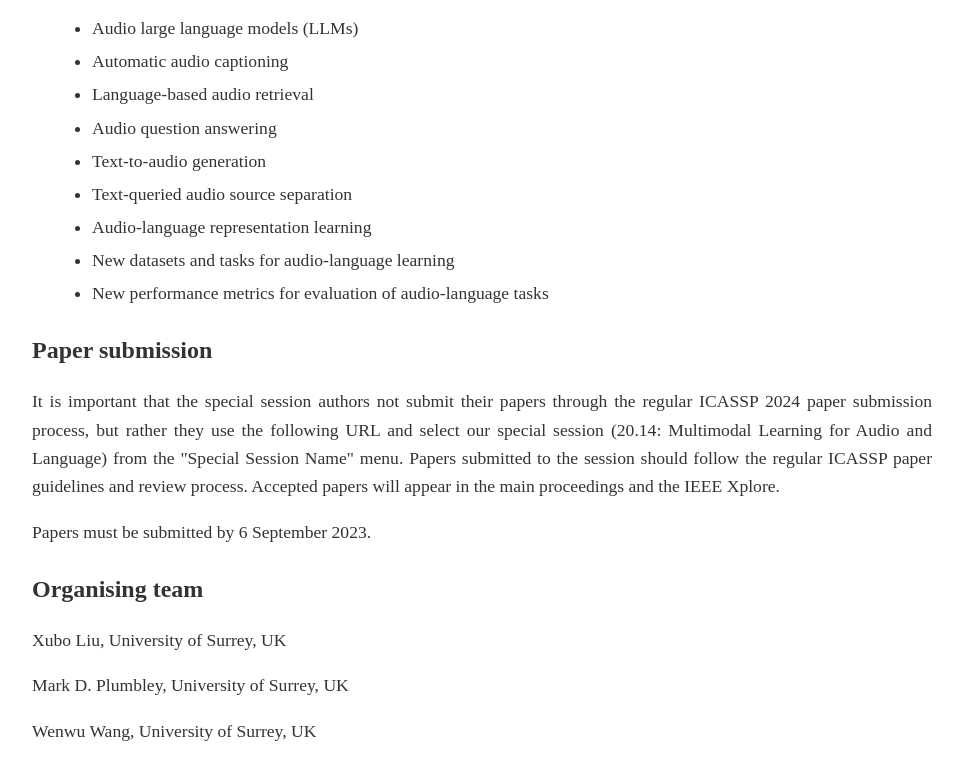
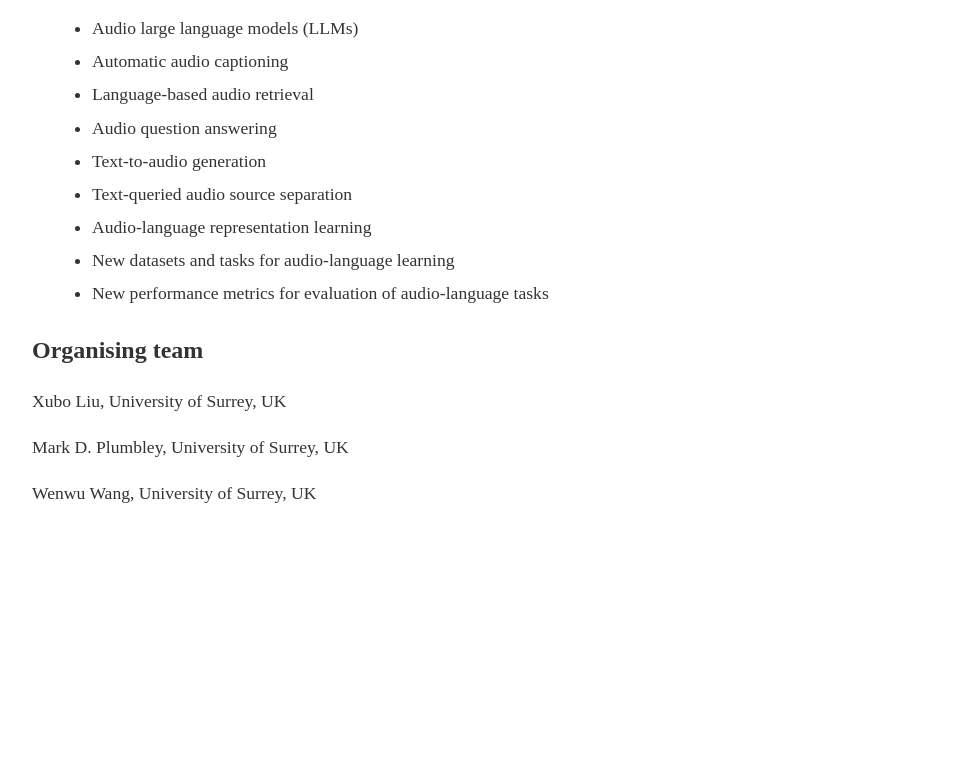
Before and after one commit to liuxubo717/ML4AL, a plain HTML site: page index.html in a window 1280 px wide. Shown: the part 1042-1822 px from the top of the page, without its empty margins (158-1121 px from the left). After the commit the page ends 1584 px from the top, so only its background shows below. Drawn offline with Linux system fonts and the light colour scheme.

Commit message:
Update index.html

```diff
--- a/index.html
+++ b/index.html
@@ -107,11 +107,6 @@
       <li>New performance metrics for evaluation of audio-language tasks</li>
     </ul>
 
-    <h3 id="paper-submission">Paper submission</h3>
-    <p>It is important that the special session authors not submit their papers through the regular ICASSP 2024 paper submission process, but rather they use the following URL and select our special session (20.14: Multimodal Learning for Audio and Language) from the "Special Session Name" menu. Papers submitted to the session should follow the regular ICASSP paper guidelines and review process. Accepted papers will appear in the main proceedings and the IEEE Xplore.</p>
-
-    <p>Papers must be submitted by 6 September 2023.</p>
-
     <h3 id="organising-team">Organising team</h3>
     <p>Xubo Liu, University of Surrey, UK</p>
     <p>Mark D. Plumbley, University of Surrey, UK</p>
```
